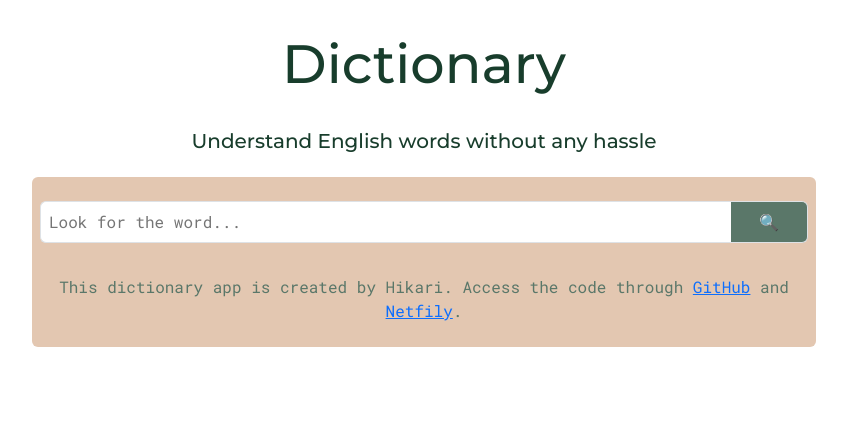
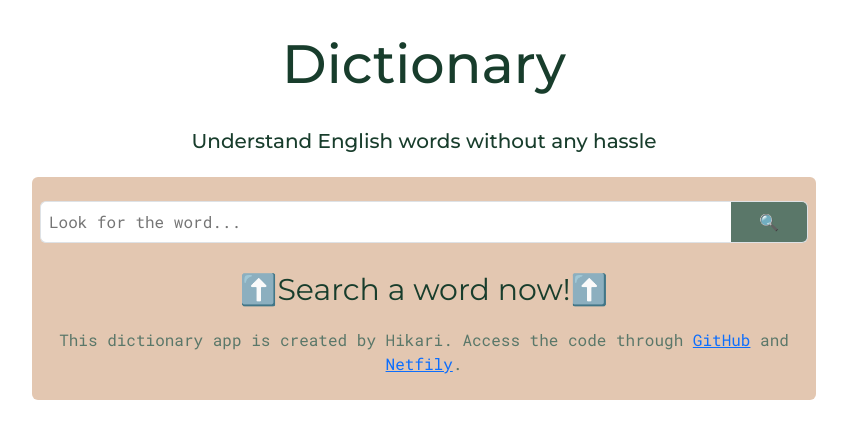
Before and after one commit to cosylily/wise-lily, a React (Create React App) app: page / in a window 1280 px wide. Shown: the top 438 px of the page, without its empty margins (216-1063 px from the left). Built offline with nearby package versions, Linux system fonts and the light colour scheme.

Commit message:
display definitions clearly and some css adjustments

```diff
--- a/src/App.css
+++ b/src/App.css
@@ -63,3 +63,10 @@ form .submitButton:hover {
   font-size: 20px;
   font-family: var(--second-font);
 }
+
+.noResult {
+  font-size: 30px;
+  font-family: var(--first-font);
+  text-align: center;
+  color: var(--emerald);
+}
--- a/src/Dictionarycall.js
+++ b/src/Dictionarycall.js
@@ -18,11 +18,10 @@ export default function Wordcalling(props) {
               </div>
             );
           })}
-          <div className="synonym">Similar word: {props.need.synonym}</div>
         </div>
       </div>
     );
   } else {
-    return null;
+    return <div className="noResult m-2">⬆️Search a word now!⬆️</div>;
   }
 }
--- a/src/Dictionarymeaning.js
+++ b/src/Dictionarymeaning.js
@@ -1,11 +1,12 @@
 import React from "react";
+import "./meaning.css";
 
 export default function Meaning(props) {
   return (
     <div className="definitionSec">
       <div className="titledefinition mb-2">{props.meaning.partOfSpeech}:</div>
       <div className="definition p-2">{props.meaning.definition}</div>
-      <div className="example p-2 mb-2">example: {props.meaning.example}</div>
+      <div className="example p-2">Example: {props.meaning.example}</div>
     </div>
   );
 }
--- /dev/null
+++ b/src/meaning.css
@@ -0,0 +1,21 @@
+:root {
+  --first-font: "Montserrat", sans-serif;
+  --second-font: "Roboto Mono", monospace;
+  --light-green: #5a7769;
+  --emerald: #183d2c;
+  --light-brown: #e3c7b1;
+}
+.definitionSec {
+  font-size: 20px;
+}
+.titledefinition {
+  color: var(--emerald);
+  font-family: var(--first-font);
+}
+.definition {
+  color: var(--light-green);
+  font-family: var(--second-font);
+}
+.example {
+  color: var(--light-green);
+}
```
